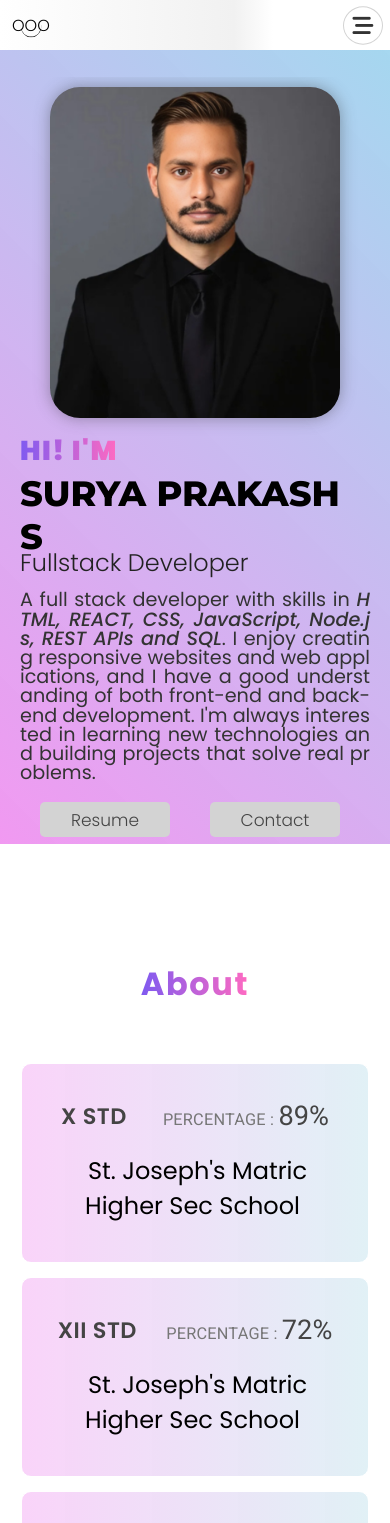
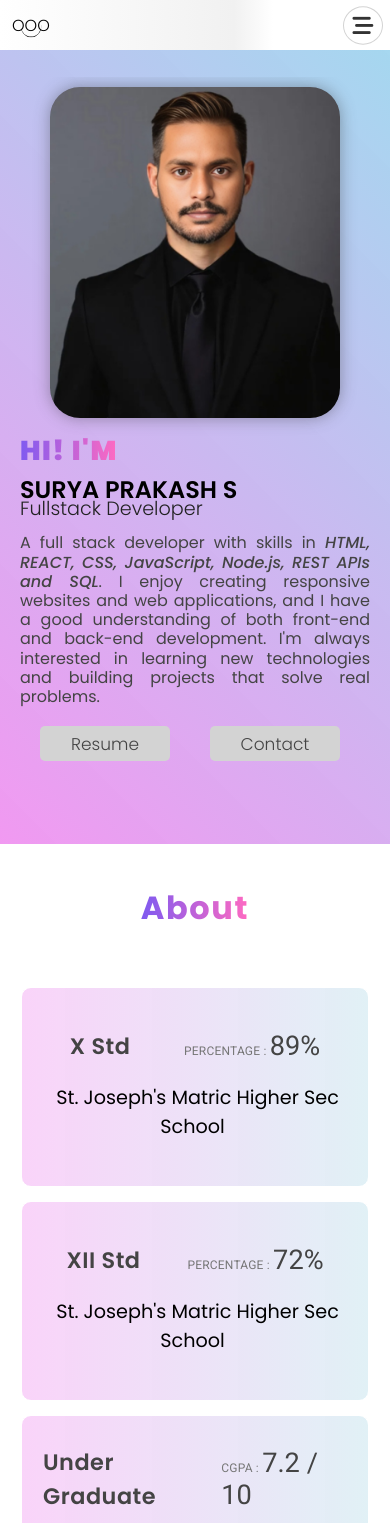
Before and after one commit to Surya-Prakash-S-hub/portfolio, a React (Create React App) app: page / in a window 390 px wide. Shown: the top 1523 px of the page. Built offline with nearby package versions, Linux system fonts and the light colour scheme.

Commit message:
Update style

```diff
--- a/public/style/main.css
+++ b/public/style/main.css
@@ -216,7 +216,7 @@ section#home.fixed-screen .container-fluid {
   font-size: 4vw;
   text-transform: uppercase;
   font-weight: 750;
-  font-family: "Montserrat";
+  font-family: "Poppins" sans-serif;
   margin-bottom: -18px;
   opacity: 0;
 }
--- a/public/style/main2.css
+++ b/public/style/main2.css
@@ -159,20 +159,20 @@
     font-size: 1.7em;
   }
   .user-profile .profile .name {
-    font-size: 2.2em;
+    font-size: 1.5rem;
+    font-weight: 600;
   }
   .user-profile .profile .professional {
-    font-size: 1.5em;
+    font-size: 1.2rem;
     font-weight: 350;
     margin-bottom: 10px;
     padding-top: 5px;
   }
   .user-profile .profile .lil-summary {
     text-align: justify;
-    word-break: break-all;
-  }
-  .user-profile .profile .lil-summary i {
-    font-weight: 455;
+    font-size: 1rem;
+    font-weight: 400;
+    color: #444;
   }
   .secondlink .sd-link .links a {
     margin-left: 0;
@@ -200,9 +200,13 @@
   }
   .main-content .heading .topic {
     font-size: 1.4rem;
+    text-transform: capitalize;
+  }
+  .main-content .heading .result span {
+    font-size: 0.75rem;
   }
   .main-content .university .unv-name span {
-    font-size: 1.5rem;
+    font-size: 1.2rem;
   }
 }
 @media only screen and (max-width: 1375px) {
@@ -210,3 +214,8 @@
     width: 100%;
   }
 }
+@media only screen and (max-width: 600px) {
+  .sidePicture img {
+    width: 200px;
+  }
+}
```
